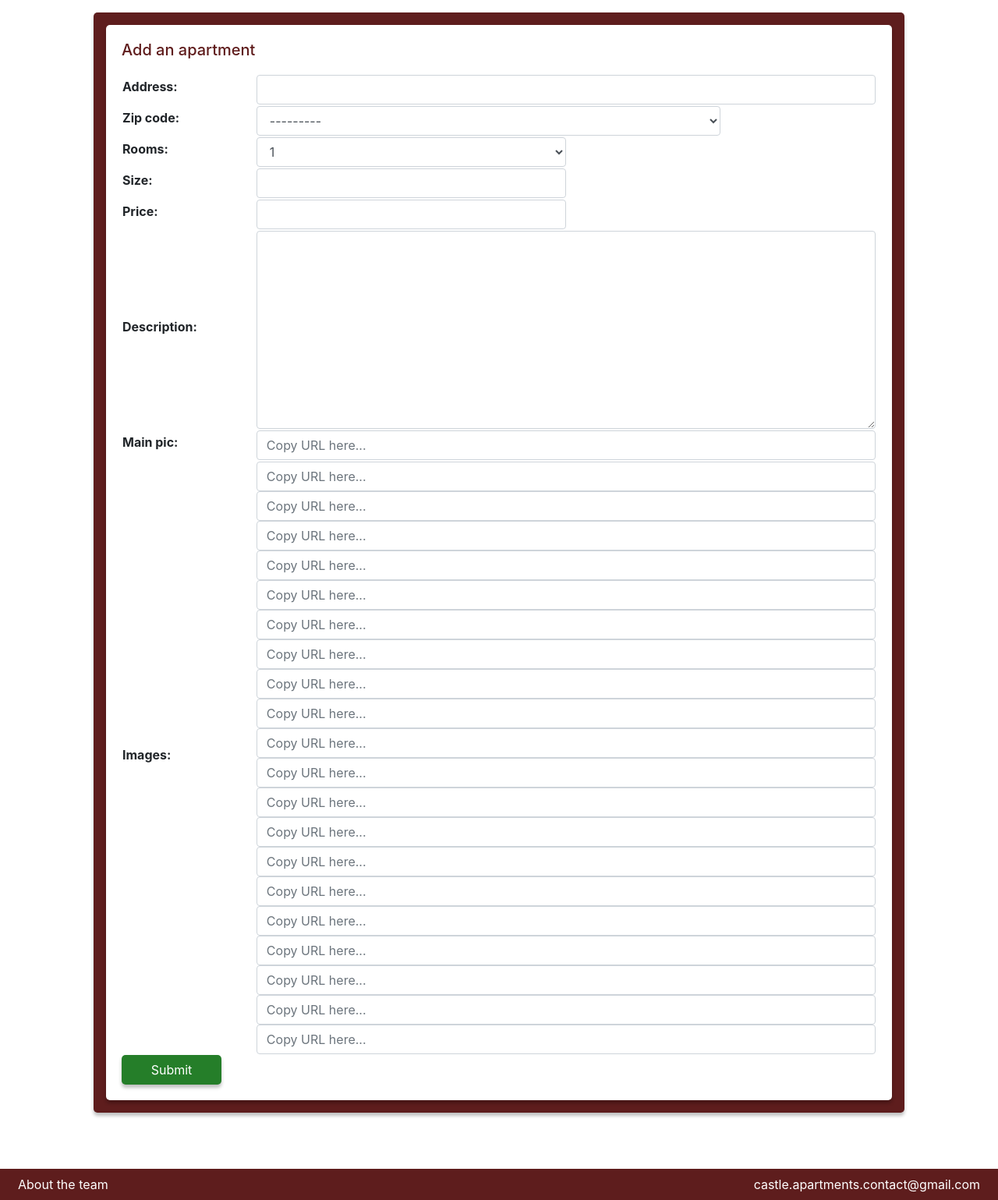
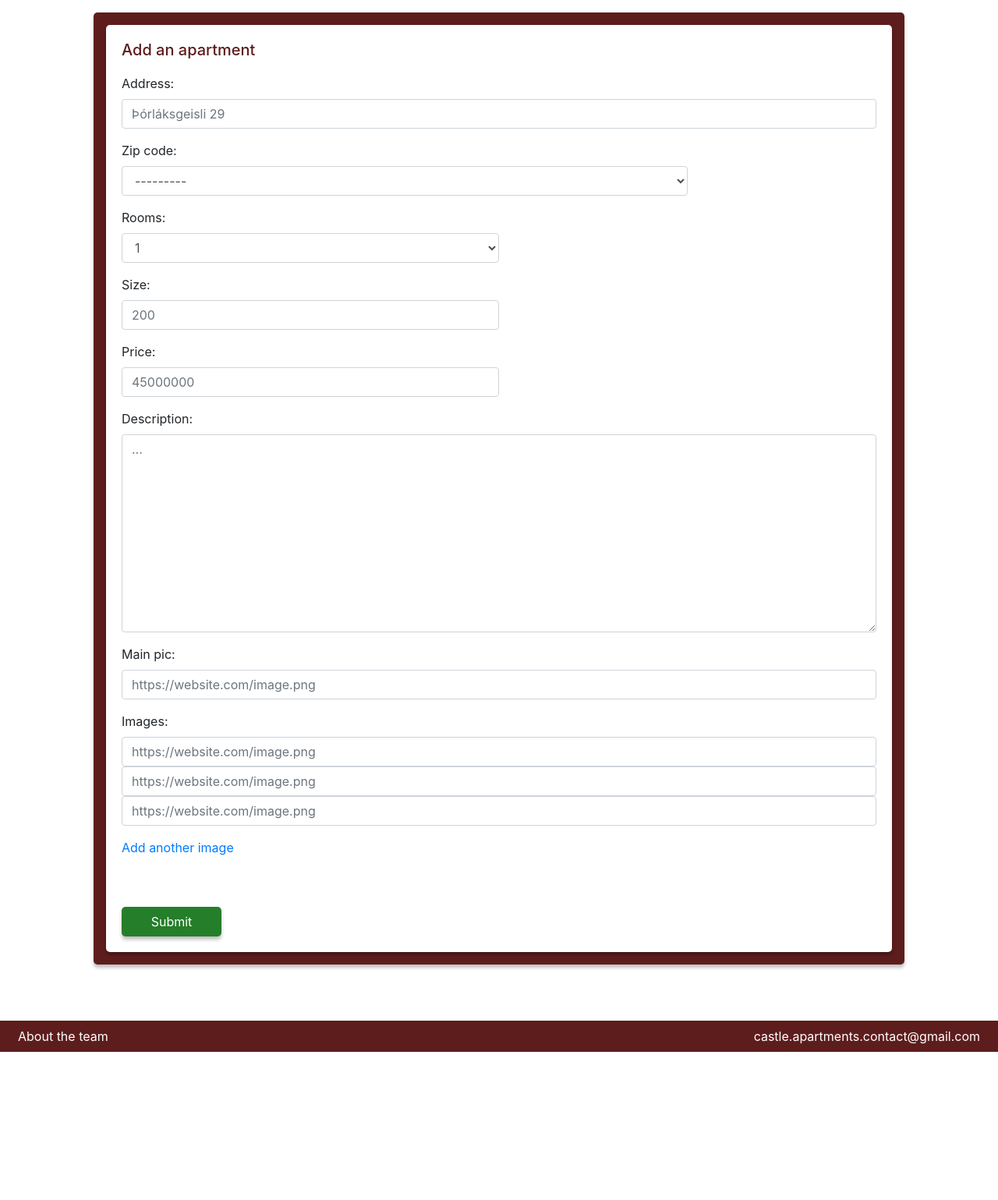
Before and after one commit to reynirf/Verklegt-Namskeid-2, a Django app: page /users/add_apartment in a window 1280 px wide. Shown: the part 80-1619 px from the top of the page at 78% size. After the commit the page ends 1429 px from the top, so only its background shows below. Run offline with Django 3.2, Linux system fonts and the light colour scheme; a user stored in the database is signed in; tables that the repository leaves empty hold one stand-in row (values such as "Sample post"); some libraries are stand-ins or nearby versions.

Commit message:
styling for adding apartment

```diff
--- a/Castle/static/css/style.css
+++ b/Castle/static/css/style.css
@@ -413,3 +413,17 @@ input[name="profile_pic"], input[name='logo'] {
 .seller_title:hover {
     color:rgba(94,29,29,0.7)
 }
+
+#addMoreImageFields:hover {
+    cursor:pointer;
+    color:#0056b3;
+    text-decoration:underline;
+}
+
+#addMoreImageFields {
+    color:#007bff
+}
+
+#id_images_3, #id_images_4, #id_images_5, #id_images_6, #id_images_7, #id_images_8, #id_images_9, #id_images_10, #id_images_11, #id_images_12, #id_images_13, #id_images_14, #id_images_15, #id_images_16, #id_images_17, #id_images_18, #id_images_19 {
+    display:none
+}
--- a/Castle/static/scripts/app.js
+++ b/Castle/static/scripts/app.js
@@ -1,5 +1,6 @@
 var zipCodes = []
 var apartments = []
+var imageInputsShowed = 3
 
 
 function allowNumbersOnly(e) {
@@ -371,6 +372,7 @@ $(document).ready(function(){
 			}
 		}
 	})
+
 	$('.featured_apartments').slick({
 		slidesToShow: 1,
 		fade: true,
@@ -472,4 +474,11 @@ $(document).ready(function(){
 	  var modal = $(this)
 	  modal.find('.modal-body input').val(currentImg)
 	})
+
+	$('#addMoreImageFields').on('click', (e) => {
+
+		$('#id_images_' + imageInputsShowed).css('display', 'block')
+		if(imageInputsShowed == 19) $(e.target).css('display', 'none')
+		imageInputsShowed += 1
+	})
 });
--- a/Castle/templates/users/add_apartment.html
+++ b/Castle/templates/users/add_apartment.html
@@ -9,10 +9,8 @@
                     <h5 style="color:#5F1C1C; margin-bottom:2%;">Add an apartment</h5>
                     <form class="form" method="POST">
                         {% csrf_token %}
-                        <table class="w-100">
-                           {{ form }}
-                        </table>
-
+                           {{ form.as_p }}
+                        <p href="#" id="addMoreImageFields">Add another image</p><br><br>
                         <button type="submit" class="btn green-button">Submit</button>
 
                         {% if form.errors %}
--- a/Castle/users/forms.py
+++ b/Castle/users/forms.py
@@ -105,7 +105,7 @@ class Edit_logo(UserChangeForm):
 
 class MultiWidgetBasic(forms.widgets.MultiWidget):
     def __init__(self, attrs=None):
-        widgets = [forms.TextInput(attrs={'class': 'form-control', 'placeholder':'Copy URL here...'}) for _ in range(20)]
+        widgets = [forms.TextInput(attrs={'class': 'form-control', 'placeholder':'https://website.com/image.png'}) for _ in range(20)]
         super(MultiWidgetBasic, self).__init__(widgets, attrs)
 
     def decompress(self, value):
@@ -127,14 +127,14 @@ class MultiExampleField(forms.fields.MultiValueField):
 
 
 class Add_apartment(forms.Form):
-    address = forms.CharField(max_length=255, required=True, widget=forms.TextInput(attrs={'class': 'form-control'}))
+    address = forms.CharField(max_length=255, required=True, widget=forms.TextInput(attrs={'class': 'form-control', 'placeholder': 'Þórláksgeisli 29'}))
     zip_code = forms.ModelChoiceField(queryset=Zipcode.objects.all(), widget=forms.Select(attrs={'class':'form-control w-75'}))
     room_choices = (('1','1'),('2','2'),('3','3'),('4','4'),('5','5'),('6+','6+'))
     rooms = forms.ChoiceField(choices=room_choices, widget=forms.Select(attrs={'class':'form-control w-50'}))
-    size = forms.IntegerField(required=True, widget=forms.TextInput(attrs={'class': 'form-control w-50', 'type': 'number'}))
-    price = forms.IntegerField(required=True, widget=forms.TextInput(attrs={'class': 'form-control w-50', 'type': 'number'}))
-    description = forms.CharField(required=True, widget=forms.Textarea(attrs={'class': 'form-control'}))
-    main_pic = forms.CharField(required=True, widget=forms.TextInput(attrs={'class': 'form-control', 'placeholder':'Copy URL here...'}))
+    size = forms.IntegerField(required=True, widget=forms.TextInput(attrs={'class': 'form-control w-50', 'type': 'number', 'placeholder': '200'}))
+    price = forms.IntegerField(required=True, widget=forms.TextInput(attrs={'class': 'form-control w-50', 'type': 'number', 'placeholder': '45000000'}))
+    description = forms.CharField(required=True, widget=forms.Textarea(attrs={'class': 'form-control', 'placeholder': '...'}))
+    main_pic = forms.CharField(required=True, widget=forms.TextInput(attrs={'class': 'form-control', 'placeholder':'https://website.com/image.png'}))
     images = MultiExampleField(required=False)
 
     # class Meta:
```
